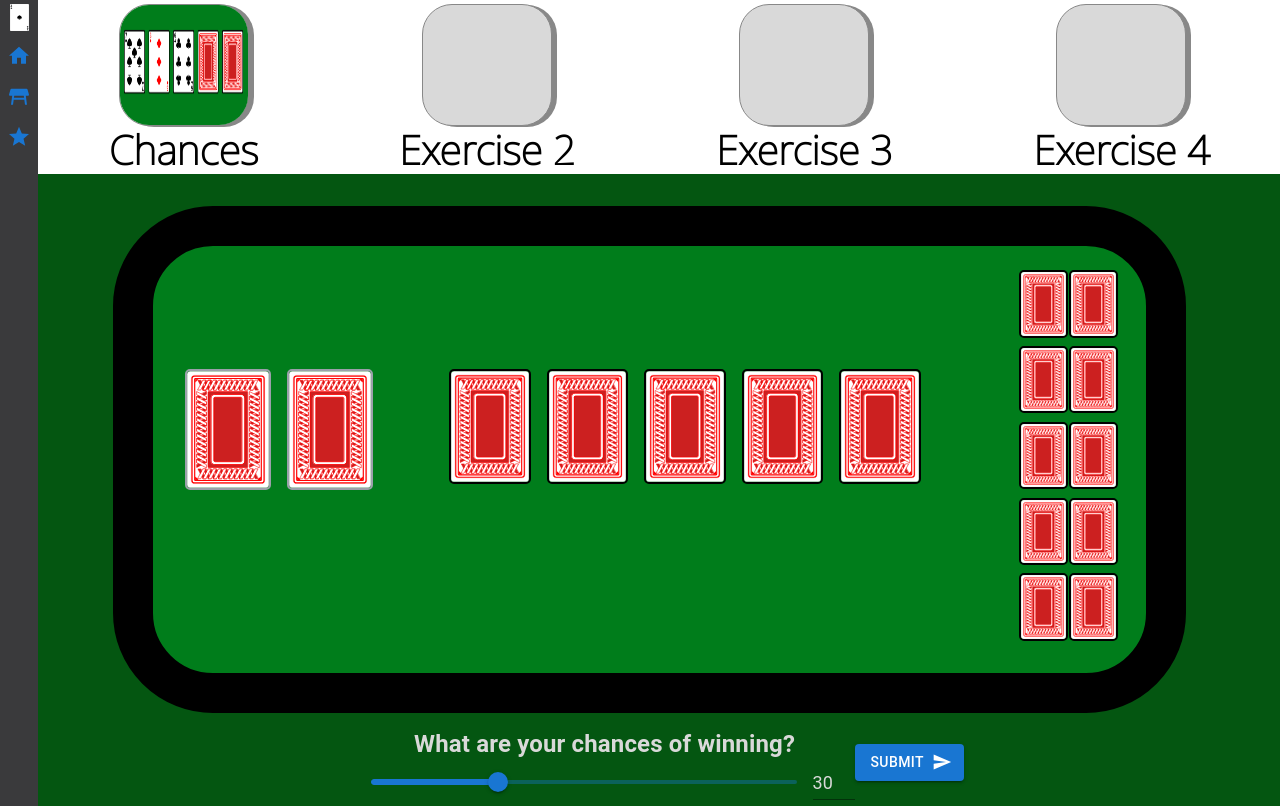
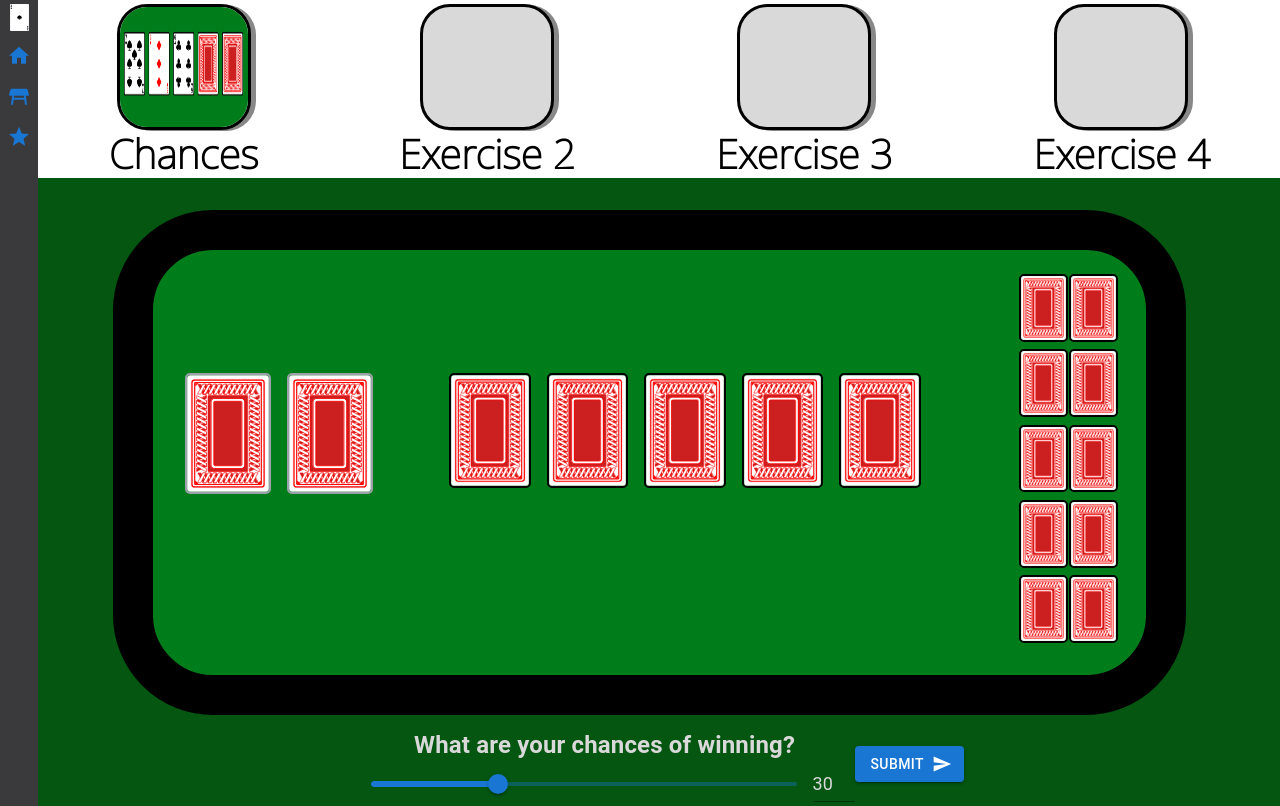
Before and after one commit to TamahauBrown/poker-trainer, a React (Create React App) app: page / in a window 1280 px wide. Built offline with nearby package versions, Linux system fonts and the light colour scheme.

Commit message:
Minor refactor on header borders to make them more apparent

```diff
--- a/src/App.scss
+++ b/src/App.scss
@@ -65,12 +65,12 @@
   margin: $marginCenter;
   border-radius: $borderHeader;
   box-shadow: $grey 5px 1px;
-  border: 1px solid $grey;
+  border: 3px solid $black;
   justify-content: center;
 }
 
 #floor {
-  height: 79vh;
+  height: 78.5vh;
   width: 100%;
   background-color: $floor;
 }
```
